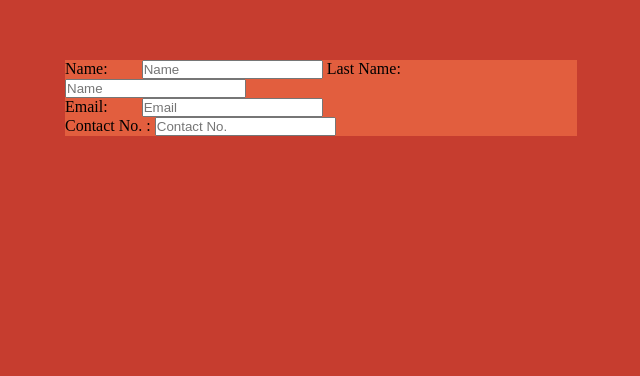
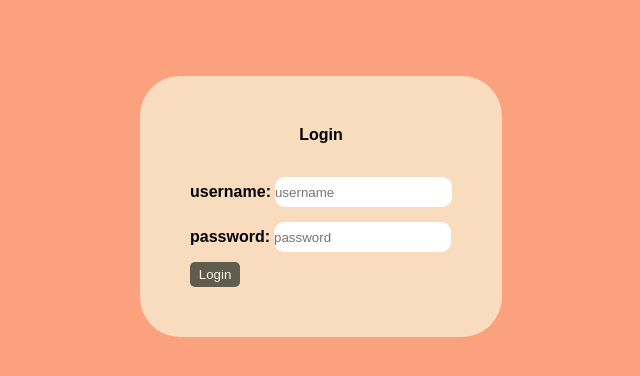
Before and after one commit to mrinank-kavuri/my-portfolio, a plain HTML site: page index.html in a window 1280 px wide. Shown: the part 180-556 px from the top of the page, without its empty margins (319-959 px from the left). Drawn offline with Linux system fonts and the light colour scheme.

Commit message:
update index.html

```diff
--- a/index.html
+++ b/index.html
@@ -10,28 +10,26 @@
 </head>
 
 <body>
-  <div class="container">
-    <form action="action.php">
-      <label class="gap">
-        <span class="headings">Name:</span>
-        <input type="text" placeholder="Name" id="100">
+    <form action="action.php" id="login">
+      <div class="log">
+
+    <span class="heading">Login</span><br>
+
+      <label for="form">
+        <span id="form">username:</span>
+        <input type="text" placeholder="username" id="things">
+      </label><br>
+      <label for="form">
+        <span id="form">password:</span>
+        <input type="password" placeholder="password" id="things">
+      </label><br>
+      <label>
+        <button id="button">Login</button>
       </label>
-      <label id="gp">
-        <span class="headings">Last Name:</span>
-        <input type="text" placeholder="Name" id="100"><br>
-      </label>
-      <label class="gap">
-        <span class="headings">Email:</span>
-        <input type="text" placeholder="Email" id="101"><br>
-      </label>
-      <label class="gap">
-        <span id="20">Contact No. :</span>
-        <input type="number" placeholder="Contact No." id="102" size="10">
-      </label>
+
+      </div>
+
     </form>
-  </div>
-
-
 </body>
 
 </html>
--- a/style.css
+++ b/style.css
@@ -1,24 +1,52 @@
 *{
-    padding: 0px;
-    margin: 0px;
+    padding: 0;
+    margin: 0;
 }
 body{
-     position: absolute;
-     top: 30%;
-     left: 30%;
-     right: 30%;
-     background-color: #C63D2F;
-
+    background-color: #FCA17D;
+}
+#login{
+    display: grid;
+    place-items: center;
+    padding-top: 20%;
 
 }
-.container{
-    background-color:#E25E3E;
-    border:1px #C63D2F;
+.log{
+        background-color: #F9DBBD;
+        padding: 50px;
+        border-radius: 40px;
+}
+#form{
+
+    font-family: 'Archivo', sans-serif;
+    font-weight: bold;
+    font-size: medium;
+}
+#things{
+    margin-top: 15px;
+    border-radius: 10px;
+    border: none;
+    height: 30px;
+}
+#button{
+    margin-top: 10px;
+    background-color: #605C4E;
+    color: beige;
+    border: none;
+    width: 50px;
+    height: 25px;
+    border-radius: 5px;
+}
+#button:hover{
+   background-color: #F1D302;
+   color:black;
+    cursor: pointer;
+}
+.heading{
+    font-family: 'Archivo', sans-serif;
+    font-weight: bold;
+    font-size: medium;
+    display: grid;
+    place-items: center;
 
 }
-.headings{
-    margin-right: 30px;
-}
-#id{
-    margin: 50px;
-}
```
